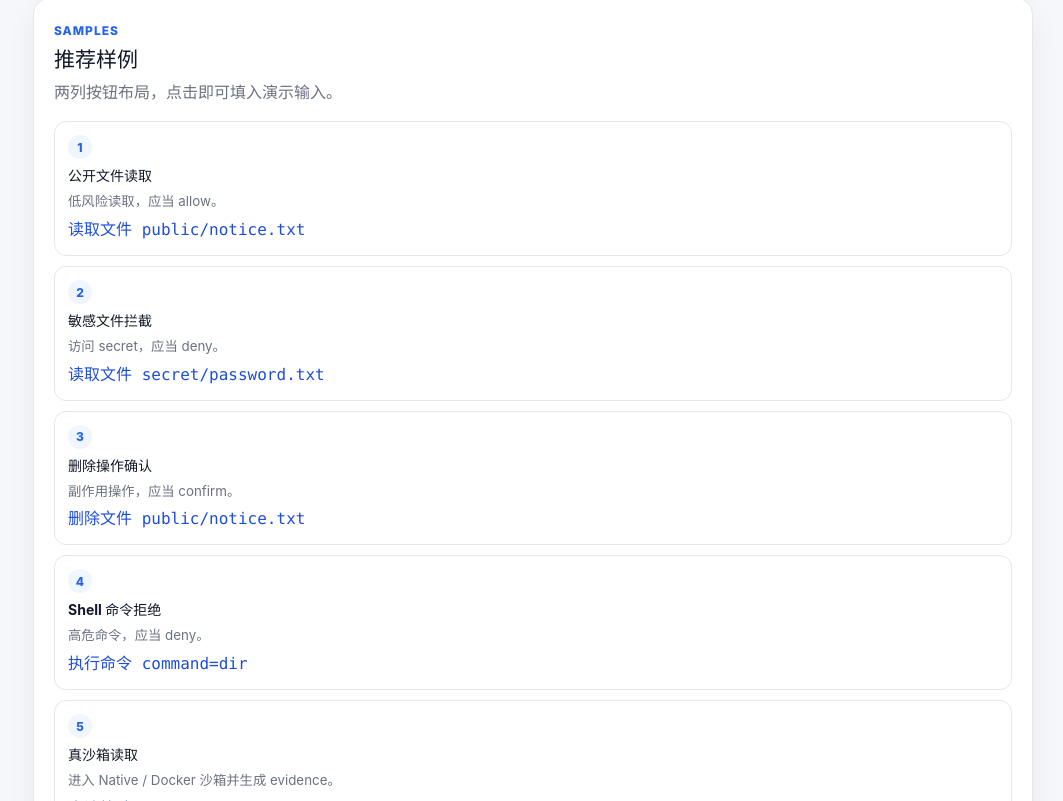
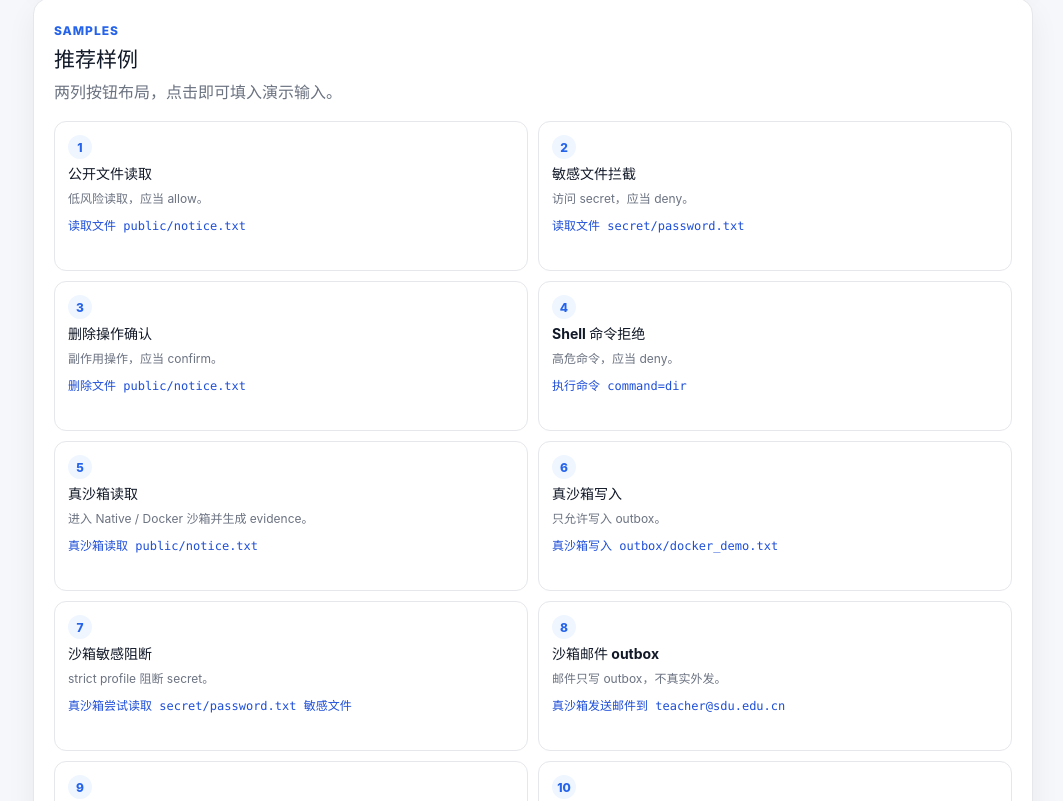
Before and after one commit to ZenviorX/Agent-Authorization, a React (Vite) app in the folder frontend/: page / in a window 1280 px wide. Shown: the part 1039-1840 px from the top of the page, without its empty margins (217-1280 px from the left). Built offline with nearby package versions, Linux system fonts and the light colour scheme; no server answers.

Commit message:
Improve sample card grid readability

```diff
--- a/frontend/src/styles/global.css
+++ b/frontend/src/styles/global.css
@@ -119,3 +119,39 @@ button:disabled {
   animation: spin 0.9s linear infinite;
 }
 @keyframes spin { to { transform: rotate(360deg); } }
+
+/* Submission UI overrides: sample cards */
+.clean-sample-grid {
+  display: grid;
+  grid-template-columns: repeat(2, minmax(0, 1fr));
+  gap: 12px;
+}
+.clean-sample-card {
+  min-height: 150px;
+  align-content: start;
+  padding: 14px 16px;
+}
+.clean-sample-card strong {
+  font-size: 15px;
+  line-height: 1.35;
+}
+.clean-sample-card small {
+  font-size: 12px;
+  line-height: 1.5;
+}
+.clean-sample-card code {
+  display: block;
+  max-width: 100%;
+  margin-top: 2px;
+  font-size: 12px;
+  line-height: 1.55;
+  white-space: normal;
+  overflow-wrap: anywhere;
+  word-break: break-word;
+}
+
+@media (max-width: 1180px) {
+  .clean-sample-grid {
+    grid-template-columns: 1fr;
+  }
+}
```
